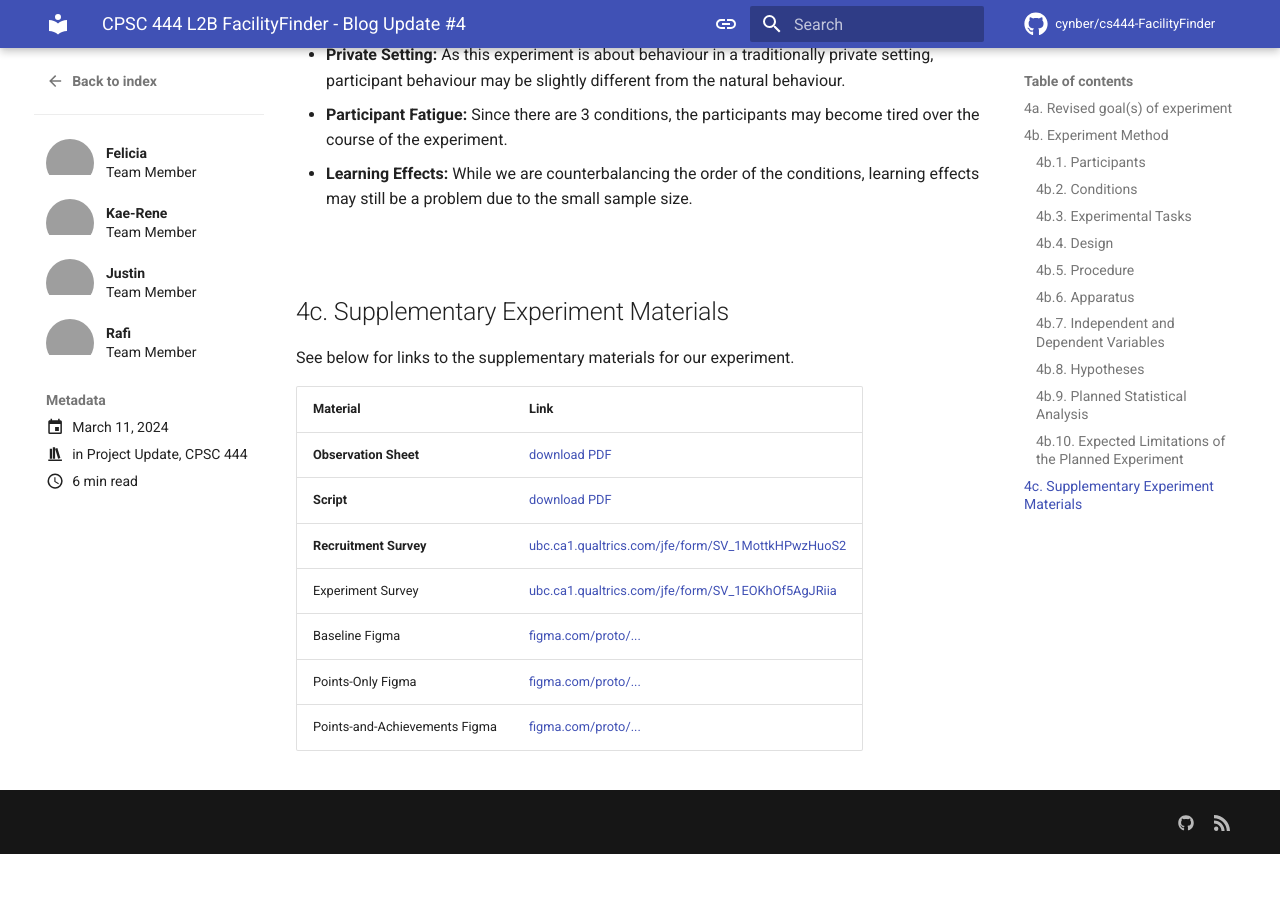
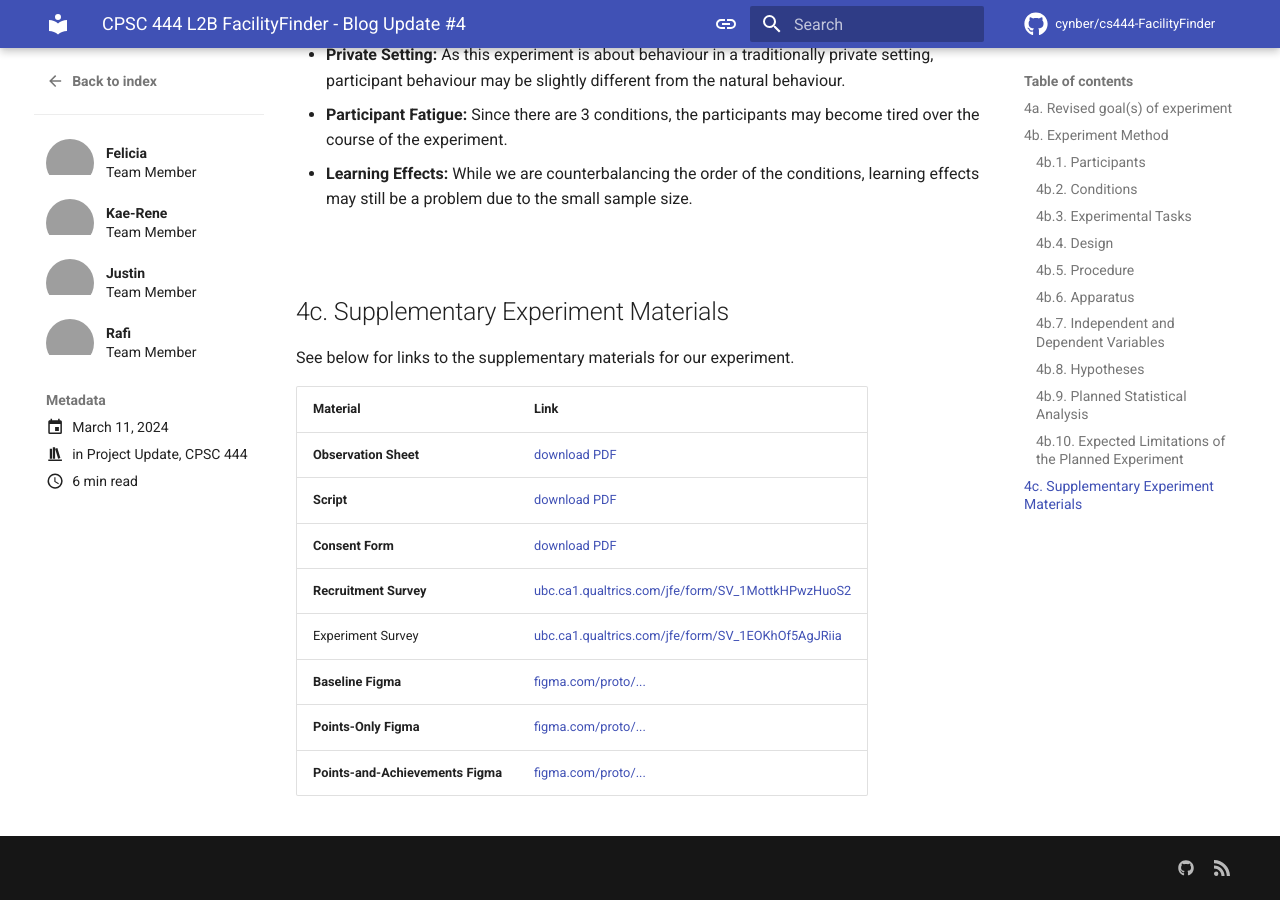
Before and after one commit to cynber/cs444-FacilityFinder, an MkDocs documentation site: the page built from docs/blog/posts/project-update-4.md, in a window 1280 px wide and 900 px high, scrolled down 4496 px. Built offline with MkDocs 1.6.1 and Material for MkDocs 9.7.7, drawn with Linux system fonts in a browser that asks for light colours; comment, search, counter and statistics services are not loaded; before the commit the page ends 5350 px from its top, so only the background shows below that; grey boxes are pictures that could not be loaded.

Commit message:
add consent form

```diff
--- a/docs/blog/posts/project-update-4.md
+++ b/docs/blog/posts/project-update-4.md
@@ -232,8 +232,9 @@ See below for links to the supplementary materials for our experiment.
 | --- | --- |
 | **Observation Sheet** | [download PDF](../../assets/files/blog/posts/project-update-4/observation-sheet.pdf) |
 | **Script** | [download PDF](../../assets/files/blog/posts/project-update-4/experiment-script.pdf) |
+| **Consent Form** | [download PDF](../../assets/files/blog/posts/project-update-4/consent-form.pdf) |
 | **Recruitment Survey** | [ubc.ca1.qualtrics.com/jfe/form/SV_1MottkHPwzHuoS2](https://ubc.ca1.qualtrics.com/jfe/form/SV_1MottkHPwzHuoS2) |
 | Experiment Survey | [ubc.ca1.qualtrics.com/jfe/form/SV_1EOKhOf5AgJRiia](https://ubc.ca1.qualtrics.com/jfe/form/SV_1EOKhOf5AgJRiia) |
-| Baseline Figma | [figma.com/proto/...](https://www.figma.com/proto/aKPPMJovJM0VdK9qd7sGqZ/Mid-Fi-Design?page-id=0%3A1&type=design&node-id=2-4&viewport=281%2C-65%2C0.2&t=96oK8zH5KjIHaoKH-1&scaling=scale-down&starting-point-node-id=2%3A4&mode=design) |
-| Points-Only Figma | [figma.com/proto/...](https://www.figma.com/proto/aKPPMJovJM0VdK9qd7sGqZ/Mid-Fi-Design?page-id=2045%3A3842&type=design&node-id=2045-3845&viewport=224%2C164%2C0.17&t=Y9tWQGOrfFKXdOdh-1&scaling=scale-down&starting-point-node-id=2045%3A3845&mode=design) |
-| Points-and-Achievements Figma | [figma.com/proto/...](https://www.figma.com/proto/aKPPMJovJM0VdK9qd7sGqZ/Mid-Fi-Design?page-id=2036%3A3278&type=design&node-id=2036-3281&viewport=228%2C150%2C0.18&t=x4fUjOoeVZnx1oKW-1&scaling=scale-down&starting-point-node-id=2036%3A3281&mode=design) |
+| **Baseline Figma** | [figma.com/proto/...](https://www.figma.com/proto/aKPPMJovJM0VdK9qd7sGqZ/Mid-Fi-Design?page-id=0%3A1&type=design&node-id=2-4&viewport=281%2C-65%2C0.2&t=96oK8zH5KjIHaoKH-1&scaling=scale-down&starting-point-node-id=2%3A4&mode=design) |
+| **Points-Only Figma** | [figma.com/proto/...](https://www.figma.com/proto/aKPPMJovJM0VdK9qd7sGqZ/Mid-Fi-Design?page-id=2045%3A3842&type=design&node-id=2045-3845&viewport=224%2C164%2C0.17&t=Y9tWQGOrfFKXdOdh-1&scaling=scale-down&starting-point-node-id=2045%3A3845&mode=design) |
+| **Points-and-Achievements Figma** | [figma.com/proto/...](https://www.figma.com/proto/aKPPMJovJM0VdK9qd7sGqZ/Mid-Fi-Design?page-id=2036%3A3278&type=design&node-id=2036-3281&viewport=228%2C150%2C0.18&t=x4fUjOoeVZnx1oKW-1&scaling=scale-down&starting-point-node-id=2036%3A3281&mode=design) |
```
Also changed, not shown: 1 other file.
